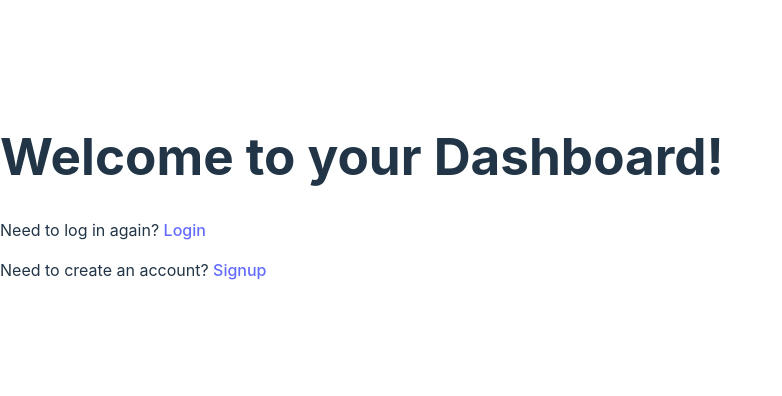
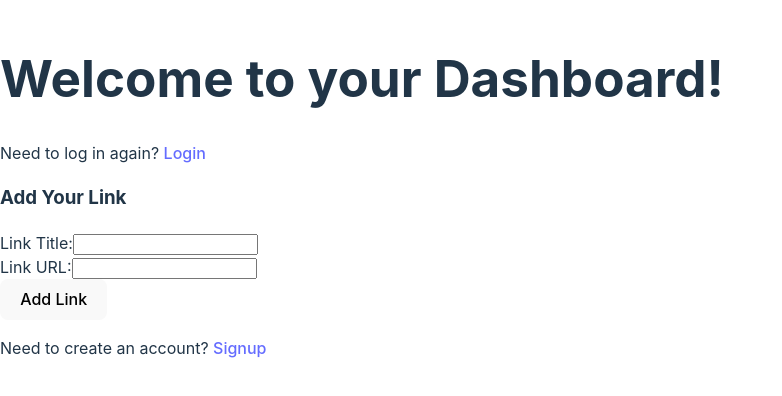
Before and after one commit to nsurya-0698/linktree-frontend, a React (Vite) app: page /dashboard in a window 1280 px wide. Shown: the part 204-600 px from the top of the page, without its empty margins (0-782 px from the left). Built offline with nearby package versions, Linux system fonts and the light colour scheme; no server answers.

Commit message:
Code refactored

```diff
--- a/src/pages/Dashboard.jsx
+++ b/src/pages/Dashboard.jsx
@@ -1,13 +1,63 @@
-import React from 'react';
-import { Link, BrowserRouter as Router, Route, Routes } from 'react-router-dom';  // Import Link here
+import React, { useState } from 'react';
+import { Link } from 'react-router-dom';
+import axios from 'axios';
 
 const Dashboard = () => {
+  const [linkTitle, setLinkTitle] = useState('');
+  const [linkUrl, setLinkUrl] = useState('');
+  const [message, setMessage] = useState('');
+
+  const handleAddLink = async (e) => {
+    e.preventDefault();
+    try {
+      const userId = 3; // Replace with dynamic user ID once logged-in user data is available
+      const response = await axios.post(`http://localhost:3000/api/users/${userId}/links`, {
+        link_title: linkTitle,
+        link_url: linkUrl
+      });
+      setMessage('Link added successfully!');
+      setLinkTitle('');
+      setLinkUrl('');
+    } catch (error) {
+      console.error('Error adding link:', error);
+      setMessage('Failed to add link.');
+    }
+  };
+
+
   return (
     <div>
       <h1>Welcome to your Dashboard!</h1>
       <p>
-        Need to log in again? <Link to="/login">Login</Link>
+        Need to log in again? <Link to="/">Login</Link>
       </p>
+
+      <div>
+        <h3>Add Your Link</h3>
+        <form onSubmit={handleAddLink}>
+          <div>
+            <label>Link Title:</label>
+            <input
+              type="text"
+              value={linkTitle}
+              onChange={(e) => setLinkTitle(e.target.value)}
+              required
+            />
+          </div>
+          <div>
+            <label>Link URL:</label>
+            <input
+              type="url"
+              value={linkUrl}
+              onChange={(e) => setLinkUrl(e.target.value)}
+              required
+            />
+          </div>
+          <button type="submit">Add Link</button>
+        </form>
+        {message && <p>{message}</p>}
+      </div>
+
       <p>
         Need to create an account? <Link to="/Signup">Signup</Link>
       </p>
--- a/src/pages/Login.jsx
+++ b/src/pages/Login.jsx
@@ -10,22 +10,15 @@ const Login = () => {
 
   const handleLogin = async (e) => {
     e.preventDefault();
-
-    console.log('Logging in with:', { email, password }); // Log the email and password
-
     try {
-        console.log('Logging in with:', { email, password });
       const response = await axios.post('http://localhost:3000/api/login', { email, password });
-      console.log('Login successful:', response.data); // Log the response data
-      localStorage.setItem('user', JSON.stringify(response.data));
+      localStorage.setItem('user', JSON.stringify(response.data)); // Store user data
       navigate('/dashboard');
-      console.log('Login successful:', response.data); // Log the response data
     } catch (error) {
-      console.error('Login error:', error.response); // Log the error response
+      console.error('Login error:', error);
       setError('Invalid email or password');
     }
   };
-
 
   return (
     <div>
```
Also changed, not shown: src/pages/Signup.jsx (line endings or trailing spaces).
